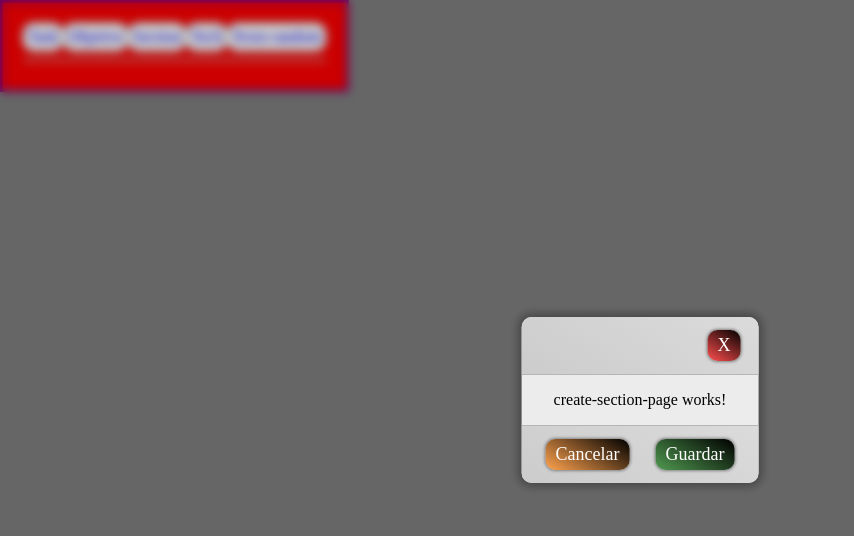
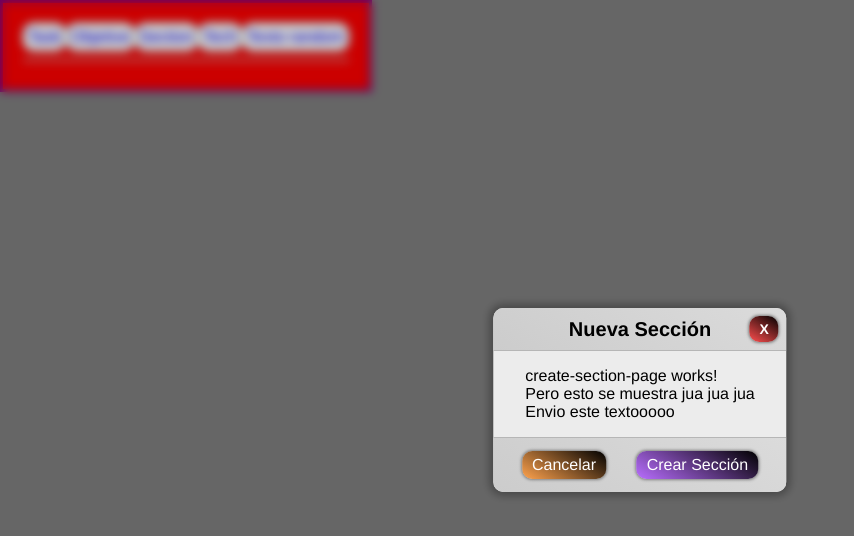
Before and after one commit to CartagoGit/tablon-tareas-cartago, an Angular app: page / in a window 1280 px wide. Both pictures are taken after a click on the button "Section". Shown: the top 536 px of the page, without its empty margins (0-854 px from the left). Built offline with nearby package versions, Linux system fonts and the light colour scheme.

Commit message:
Implementamos poder mostrar elementos html enviados por string a los componentes del modal

```diff
--- a/src/app/components/modal/modal.component.html
+++ b/src/app/components/modal/modal.component.html
@@ -29,9 +29,8 @@
             [style]="button.style"
             type="button"
             (click)="button.action()"
-          >
-            {{ button.text }}
-          </div>
+            [innerHTML]="button.text"
+          ></div>
         </div>
 
         <h2
@@ -39,16 +38,19 @@
           *ngIf="options?.title?.show"
           [ngClass]="options?.title?.class"
           [style]="options?.title?.style"
-        >
-          {{ display.options?.title?.text }}
-        </h2>
+          [innerHTML]="display.options?.title?.text"
+        ></h2>
       </div>
       <div
         #modalBody
         [ngClass]="options?.body?.class"
         [style]="options?.body?.style"
       >
-        <div #contentString *ngIf="display.text">{{ display.text }}</div>
+        <div
+          #contentString
+          *ngIf="display.text"
+          [innerHTML]="display.text"
+        ></div>
         <ng-template #contentComponent></ng-template>
       </div>
 
@@ -66,9 +68,8 @@
             [style]="button.style"
             type="button"
             (click)="button.action()"
-          >
-            {{ button.text }}
-          </div>
+            [innerHTML]="button.text"
+          ></div>
         </div>
       </div>
     </div>
--- a/src/app/components/modal/modal.component.scss
+++ b/src/app/components/modal/modal.component.scss
@@ -126,6 +126,13 @@ h2 {
     font-size: 20px;
     font-weight: 600;
     text-align: center;
+    pointer-events: none;
+    font-weight: bold;
+    position: absolute;
+    display: flex;
+    justify-content: center;
+    width: 100%;
+    left: 0;
   }
 
   &__header,
@@ -155,7 +162,8 @@ h2 {
 
   &__button {
     cursor: pointer;
-    font-size: 18px;
+    font-size: 16px;
+    font-weight: 400;
     padding: 5px 10px;
     margin: 5px 10px;
     background-color: grey;
@@ -165,7 +173,6 @@ h2 {
     color: white;
     &:hover {
       will-change: transform;
-      filter: contrast(1.1);
       box-shadow: 0px 0px 5px 1px black;
     }
     &:disabled {
@@ -173,5 +180,11 @@ h2 {
     }
 
     @include buttons();
+
+    &--x {
+      margin: 0px;
+      font-size: 14px;
+      font-weight: 700;
+    }
   }
 }
--- a/src/app/pages/board-page/board-page.component.ts
+++ b/src/app/pages/board-page/board-page.component.ts
@@ -71,7 +71,41 @@ export class BoardPageComponent implements OnInit {
   public openSection() {
     this._modalSvc.open({
       component: CreateSectionPageComponent,
-      options: { footer: { show: true } },
+      options: {
+        title: {
+          show: true,
+          text: 'Nueva Sección',
+          style: `
+          font-weight: bold;
+          position: absolute;
+          display:flex;
+          justify-content: center;
+          width: 100%;
+          left: 0`,
+        },
+        header: {
+          direction: 'row',
+          show: true,
+          style:
+            'justify-content: end; align-items: center; position: relative;',
+        },
+        footer: {
+          show: true,
+          buttons: {
+            crear: {
+              action: () => this._modalSvc.create(),
+              text: 'Crear Sección',
+              position: 2,
+              class: 'modal__button modal__button--create',
+            },
+            cancelar: {
+              ...this._modalSvc.defaultButtons.cancel!,
+              position: 1,
+            },
+          },
+        },
+      },
+      data: 'Envio este textooooo',
     });
   }
   public openTech() {
--- a/src/app/pages/modals/create-models/create-section-page/create-section-page.component.html
+++ b/src/app/pages/modals/create-models/create-section-page/create-section-page.component.html
@@ -1 +1,5 @@
 <p>create-section-page works!</p>
+
+Pero esto se muestra jua jua jua
+
+<div>{{ dataRecived }}</div>
--- a/src/app/pages/modals/create-models/create-section-page/create-section-page.component.ts
+++ b/src/app/pages/modals/create-models/create-section-page/create-section-page.component.ts
@@ -7,6 +7,12 @@ import { Component, OnInit } from '@angular/core';
 })
 export class CreateSectionPageComponent implements OnInit {
 
+  /**
+   * ? Datos recibido y a enviar al crear/cerrar el modal que crea el componente
+   */
+  public dataRecived: any;
+  public dataToSend : any;
+
   constructor() { }
 
   ngOnInit(): void {
--- a/src/app/shared/services/modal.service.ts
+++ b/src/app/shared/services/modal.service.ts
@@ -27,7 +27,7 @@ export class ModalService {
   /**
    * ? Botones predefinidos del modal
    */
-  public defaultButtons: TModalButtonsDefault = {
+  public readonly defaultButtons: TModalButtonsDefault = {
     close: {
       class: 'modal__button modal__button--close',
       text: 'Cerrar',
@@ -69,7 +69,7 @@ export class ModalService {
   /**
    * ? Opciones default del modal si no se sobreescriben al crear el modal con otras opciones
    */
-  private _defaultOptions: IModalOptions = {
+  public readonly defaultOptions: IModalOptions = {
     class: 'modal',
     title: { text: 'Modal Title', class: 'modal__title', show: false },
     backdrop: { class: 'modal__backdrop', closeOnClick: true },
@@ -79,6 +79,7 @@ export class ModalService {
       buttons: {
         close: {
           ...this.defaultButtons.close!,
+          class: 'modal__button modal__button--close modal__button--x',
           text: 'X',
         },
       },
@@ -106,7 +107,7 @@ export class ModalService {
   private _defaultModalData: IModalData = {
     component: undefined,
     text: 'Default text Modal',
-    options: this._defaultOptions,
+    options: this.defaultOptions,
     data: undefined,
     state: 'close',
   };
@@ -213,7 +214,7 @@ export class ModalService {
   private _getMixedOptions(
     injectedOptions: IModalOptions | undefined
   ): IModalOptions | undefined {
-    if (!injectedOptions) return this._defaultOptions;
+    if (!injectedOptions) return this.defaultOptions;
     const {
       backdrop = undefined,
       body = undefined,
@@ -224,13 +225,13 @@ export class ModalService {
       title = undefined,
     } = injectedOptions;
     const newOptions: IModalOptions = {
-      style: style || this._defaultOptions.style,
-      class: className || this._defaultOptions.class,
-      backdrop: { ...this._defaultOptions.backdrop, ...backdrop },
-      body: { ...this._defaultOptions.body, ...body },
-      footer: { ...this._defaultOptions.footer!, ...footer },
-      header: { ...this._defaultOptions.header!, ...header },
-      title: { ...this._defaultOptions.title!, ...title },
+      style: style || this.defaultOptions.style,
+      class: className || this.defaultOptions.class,
+      backdrop: { ...this.defaultOptions.backdrop, ...backdrop },
+      body: { ...this.defaultOptions.body, ...body },
+      footer: { ...this.defaultOptions.footer!, ...footer },
+      header: { ...this.defaultOptions.header!, ...header },
+      title: { ...this.defaultOptions.title!, ...title },
     };
     return newOptions;
   }
--- a/src/assets/styles/global/_global.scss
+++ b/src/assets/styles/global/_global.scss
@@ -6,7 +6,7 @@ body {
   padding: 0;
   margin: 0;
   overflow: hidden;
-  font-family: "Lora", serif;
+  font-family: "Futura", "Helvetica", serif;
 
   //* <app-root>
   & > :first-child {
```
